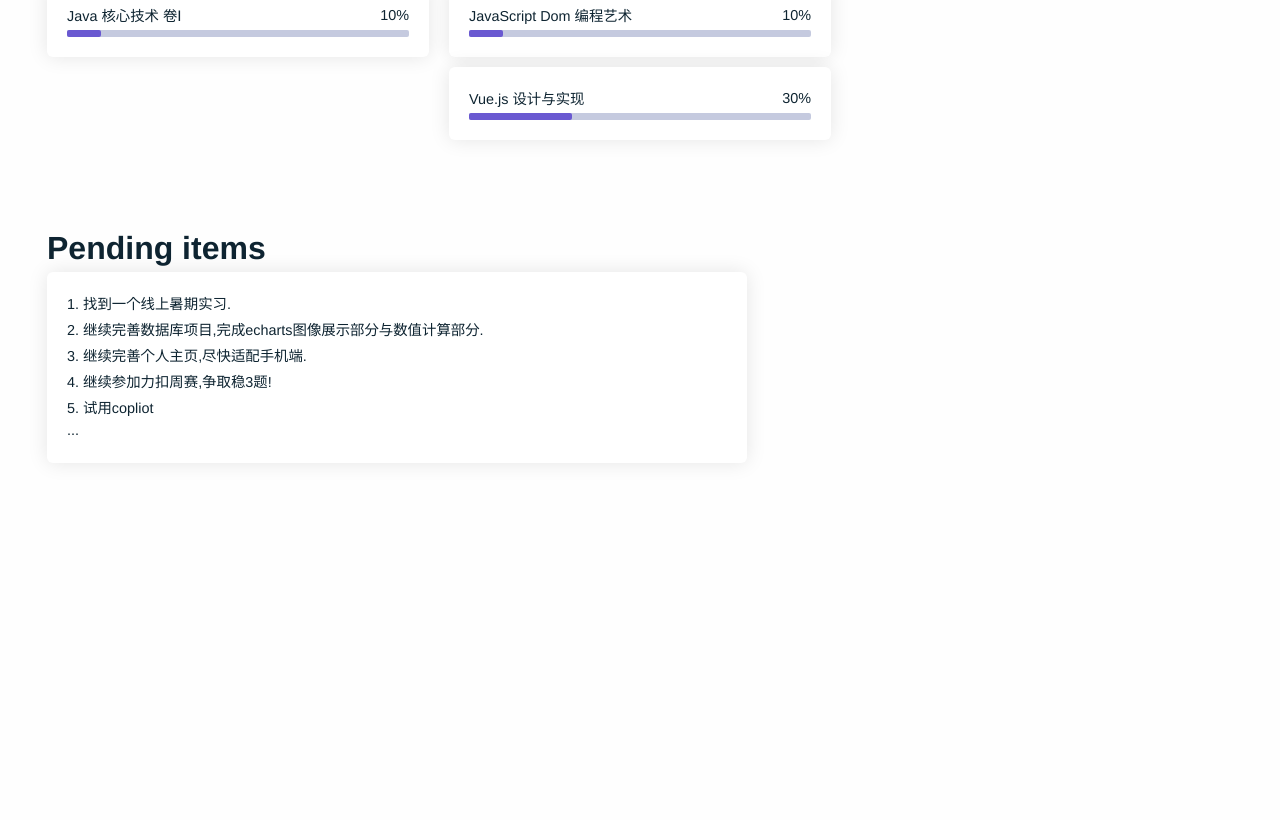
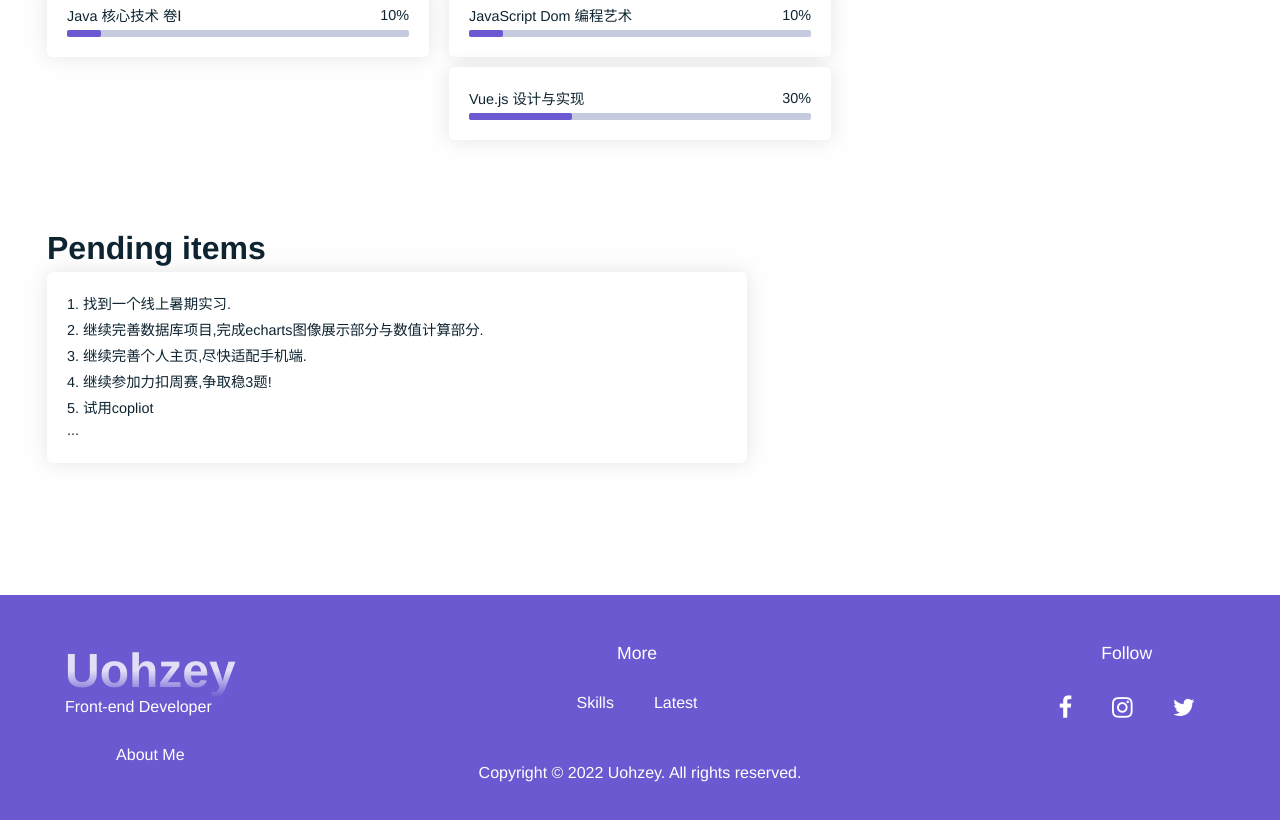
Before and after one commit to uohzey/uohzey.github.io, a Vue app: page /#/home in a window 1280 px wide. Shown: the part 3374-4194 px from the top of the page. Before the commit the page ends 3919 px from the top, so only its background shows below. Built offline with nearby package versions, Linux system fonts and the light colour scheme.

Commit message:
MyFooter

```diff
--- a/package.json
+++ b/package.json
@@ -9,6 +9,7 @@
   },
   "dependencies": {
     "@element-plus/icons-vue": "^1.1.4",
+    "ali-oss": "^6.17.1",
     "core-js": "^3.8.3",
     "element-plus": "^2.2.0",
     "font-awesome": "^4.7.0",
@@ -22,6 +23,7 @@
   "devDependencies": {
     "@babel/core": "^7.12.16",
     "@babel/eslint-parser": "^7.12.16",
+    "@types/ali-oss": "^6.16.3",
     "@vue/cli-plugin-babel": "~5.0.0",
     "@vue/cli-plugin-eslint": "~5.0.0",
     "@vue/cli-service": "~5.0.0",
--- a/src/components/MyFooter.vue
+++ b/src/components/MyFooter.vue
@@ -1,7 +1,37 @@
 <template>
-    <div>
-
-    </div>
+    <footer>
+        <div class="footer-container">
+            <div class="about group">
+                <h2>Uohzey</h2>
+                <p>Front-end Developer</p>
+                <a href="javascript:void(0)" @click="goAnchor('#about')">About Me</a>
+            </div>
+            <div class="hr"></div>
+            <div class="info group">
+                <h3>More</h3>
+                <ul>
+                    <li><a href="javascript:void(0)" @click="goAnchor('#skills')">Skills</a></li>
+                    <li><a href="javascript:void(0)" @click="goAnchor('#latest')">Latest</a></li>
+                </ul>
+            </div>
+            <div class="hr"></div>
+            <div class="follow group">
+                <h3>Follow</h3>
+                <ul>
+                    <li><a href="javascript:void(0);"
+                            @click="goWeb('https://www.facebook.com/people/Ye-Zhou/100024159512555/')"><i
+                                class="fa fa-facebook-f"></i></a></li>
+                    <li><a href="javascript:void(0);" @click="goWeb('https://www.instagram.com/uohzey0519/')"><i
+                                class="fa fa-instagram"></i></a></li>
+                    <li><a href="javascript:void(0);" @click="goWeb('https://twitter.com/uohzey')"><i
+                                class="fa fa-twitter"></i></a></li>
+                </ul>
+            </div>
+        </div>
+        <div class="footer-copyright group">
+            <p>Copyright © 2022 Uohzey. All rights reserved.</p>
+        </div>
+    </footer>
 </template>
 
 <script>
@@ -10,5 +40,86 @@ import { defineComponent } from "@vue/runtime-core";
 
 export default defineComponent({
     name: 'MyFooter',
+    methods: {
+        goAnchor(selector) {
+            document.querySelector(selector).scrollIntoView({
+                behavior: "smooth"
+            })
+        },
+        goWeb(web) {
+            window.open(web)
+        }
+    }
 })
 </script>
+
+
+
+<style scoped>
+footer {
+    display: flex;
+    justify-content: center;
+    align-items: center;
+    flex-direction: column;
+    background: var(--second-color);
+    width: 100%;
+    margin-top: 50px;
+    padding: 3rem 2rem;
+    color: #fff;
+}
+
+footer a {
+    color: #fff;
+}
+
+.footer-container {
+    display: flex;
+    justify-content: space-between;
+    width: 100%;
+    max-width: 1150px;
+}
+
+.footer-container .about h2 {
+    font-size: 3em;
+    font-weight: 600;
+    background: linear-gradient(to top, transparent 0%, #fff 50%);
+    -webkit-background-clip: text;
+    -webkit-text-fill-color: transparent;
+    opacity: .8;
+}
+
+.footer-container .about p {
+    font-size: var(--normal-font-size);
+    font-weight: 300;
+    margin-bottom: 30px;
+}
+
+.footer-container .info,
+.footer-container .follow {
+    display: flex;
+    flex-direction: column;
+    align-items: center;
+
+}
+
+.footer-container .info h3,
+.footer-container .follow h3 {
+    font-size: 1.1em;
+    font-weight: 500;
+    margin-bottom: 30px;
+}
+
+.footer-container .info ul,
+.footer-container .follow ul {
+    display: flex;
+}
+
+.footer-container .info a {
+    margin: 20px;
+}
+
+.footer-container .follow a {
+    font-size: 1.5em;
+    margin: 20px;
+}
+</style>
--- a/src/components/MyHeader.vue
+++ b/src/components/MyHeader.vue
@@ -23,7 +23,7 @@ export default defineComponent({
             document.querySelector(selector).scrollIntoView({
                 behavior: "smooth"
             })
-        }
+        },
     }
 })
 </script>
@@ -74,6 +74,10 @@ header.sticky .nav-bar {
     font-weight: 500;
 }
 
+.nav-items a.active {
+    color: var(--second-color);
+}
+
 .nav-items a:not(:last-child) {
     margin-right: 50px;
 }
--- a/src/components/ScrollToTop.vue
+++ b/src/components/ScrollToTop.vue
@@ -26,7 +26,7 @@ export default defineComponent({
         handleScroll() {
             const scrollToTopBtn = document.querySelector('.scrollToTop-btn');
             scrollToTopBtn.classList.toggle('active', window.scrollY > 300);
-        }
+        },
     },
 })
 </script>
--- a/src/views/HomePage.vue
+++ b/src/views/HomePage.vue
@@ -1,13 +1,13 @@
 <template>
 
   <body>
-
     <my-header />
     <home-section />
     <about-section />
     <skills-section />
     <latest-section />
     <scroll-to-top />
+    <my-footer />
   </body>
 </template>
 
@@ -18,10 +18,11 @@ import AboutSection from "@/components/AboutSection.vue"
 import SkillsSection from "@/components/SkillsSection.vue"
 import LatestSection from "@/components/LatestSection.vue"
 import ScrollToTop from "@/components/ScrollToTop.vue"
+import MyFooter from "@/components/MyFooter.vue"
 import { defineComponent } from "@vue/runtime-core"
 export default defineComponent({
   name: 'HomePage',
-  components: { MyHeader, AboutSection, HomeSection, SkillsSection, LatestSection, ScrollToTop },
+  components: { MyHeader, AboutSection, HomeSection, SkillsSection, LatestSection, ScrollToTop, MyFooter },
 
 })
 </script>
```
Also changed, not shown: 2 other files (tests, documents, lock files or other folders).
